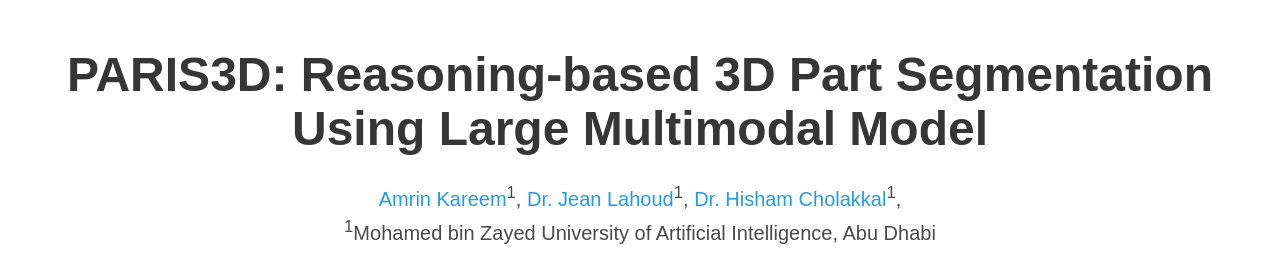
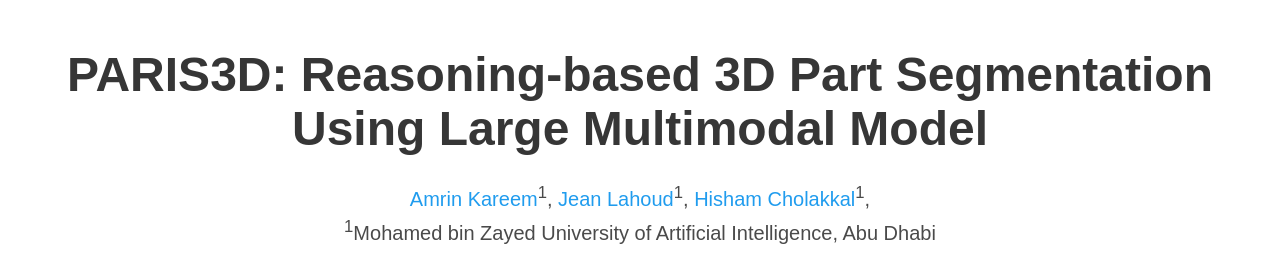
Before and after one commit to AmrinKareem/paris3d.github.io, a plain HTML site: page index.html in a window 1280 px wide. Shown: the top 257 px of the page. Drawn offline with nearby package versions, Linux system fonts and the light colour scheme; some icons are missing.

Commit message:
Update index.html

```diff
--- a/index.html
+++ b/index.html
@@ -39,9 +39,9 @@
             <span class="author-block">
               <a href="https://github.com/AmrinKareem">Amrin Kareem</a><sup>1</sup>,</span>
             <span class="author-block">
-              <a href="https://scholar.google.com/citations?user=LsivLPoAAAAJ&hl=en">Dr. Jean Lahoud</a><sup>1</sup>,</span>
+              <a href="https://scholar.google.com/citations?user=LsivLPoAAAAJ&hl=en">Jean Lahoud</a><sup>1</sup>,</span>
             <span class="author-block">
-              <a href="https://scholar.google.com/citations?user=bZ3YBRcAAAAJ&hl=en">Dr. Hisham Cholakkal</a><sup>1</sup>,</span>
+              <a href="https://scholar.google.com/citations?user=bZ3YBRcAAAAJ&hl=en">Hisham Cholakkal</a><sup>1</sup>,</span>
           </div>
 
           <div class="is-size-5 publication-authors">
```
